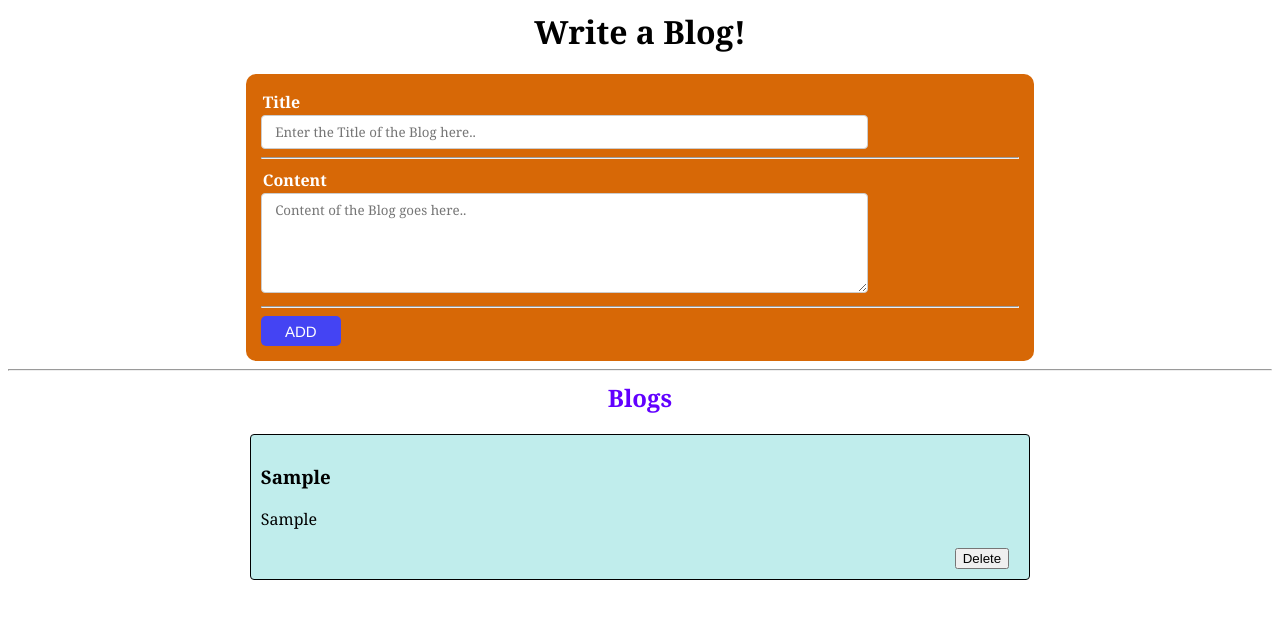
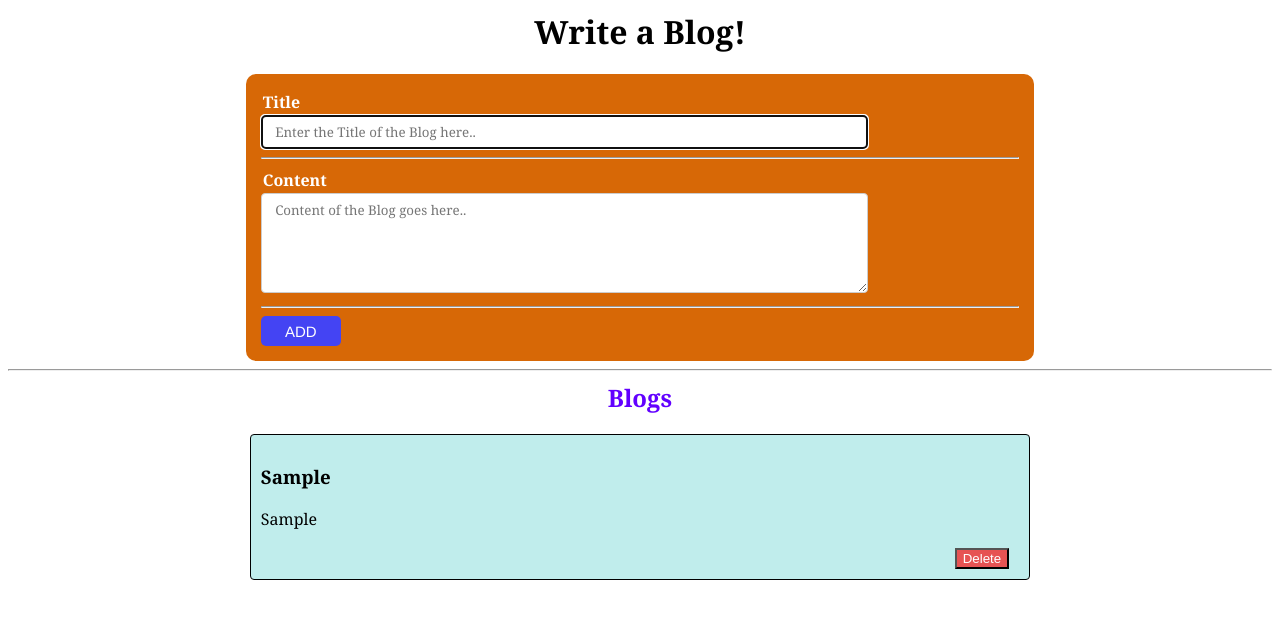
Before and after one commit to shubhamSRepository/REACT-Blog-App, a React (Create React App) app: page / in a window 1280 px wide. Both pictures are taken after typing "Sample", "Sample" into the empty fields and a click on the button "ADD". Shown: the top 618 px of the page. Built offline with nearby package versions, Linux system fonts and the light colour scheme; the HTML template or start-up script is replaced by a standard one.

Commit message:
set focus on title

```diff
--- a/src/Components/Blog.js
+++ b/src/Components/Blog.js
@@ -1,4 +1,4 @@
-import { useState } from "react";
+import { useState, useRef, useEffect } from "react";
 
 //Blogging App using Hooks
 export default function Blog() {
@@ -12,7 +12,12 @@ export default function Blog() {
 
 
     const [blogs, setBlogs] = useState([]);
+    const titleRef= useRef(null);
 
+    /*this 'use effect' will set focus on 'title' on mount that is on first render  */
+    useEffect(()=>{
+        titleRef.current.focus();
+    },[])
 
 
     //Passing the synthetic event as argument to stop refreshing the page on submit
@@ -23,8 +28,8 @@ export default function Blog() {
         // setBlogs([formData, ...blogs]);
         setBlogs([{ title: formData.title, content: formData.content }, ...blogs]);
 
-
         setFormData({ title: "", content: "" });
+        titleRef.current.focus();  /*this will set focus on title after first render that is when add button is clicked */
     }
 
 
@@ -49,6 +54,7 @@ export default function Blog() {
                         <input className="input"
                             placeholder="Enter the Title of the Blog here.."
                             value={formData.title}
+                            ref={titleRef}
                             onChange={(e) => setFormData({ title: e.target.value, content: formData.content })}
                         />
                     </Row >
@@ -80,7 +86,7 @@ export default function Blog() {
                     <p>{blog.content}</p>
 
                     <div className="blog-btn">
-                        <button onClick={()=>removeBlog(i)}>
+                        <button onClick={()=>removeBlog(i)} className="remove">
                             Delete
                         </button>
                     </div>
--- a/src/index.css
+++ b/src/index.css
@@ -80,7 +80,8 @@ h1{
 
 .remove{
   background-color: rgb(230, 83, 83);
-  width:fit-content
+  width:fit-content;
+  color: white;
 }
 
 .blog-btn{
```
